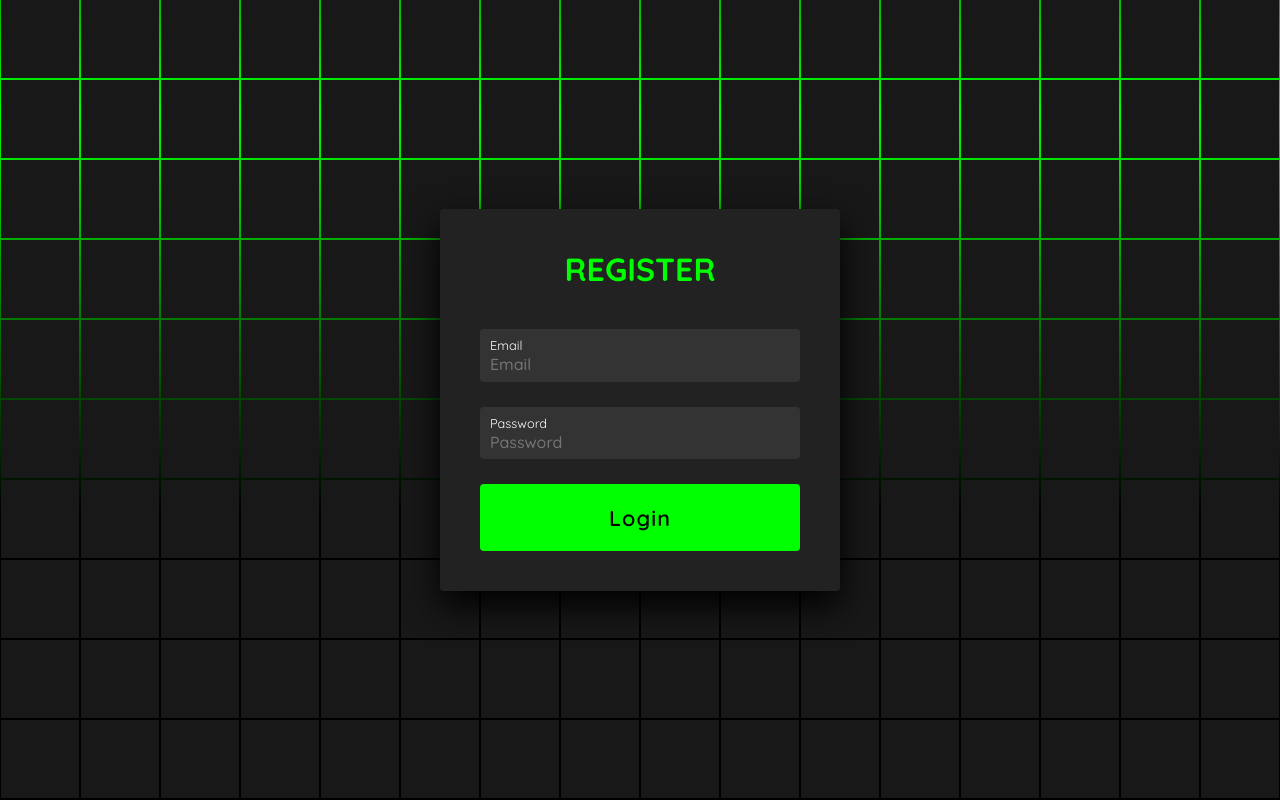
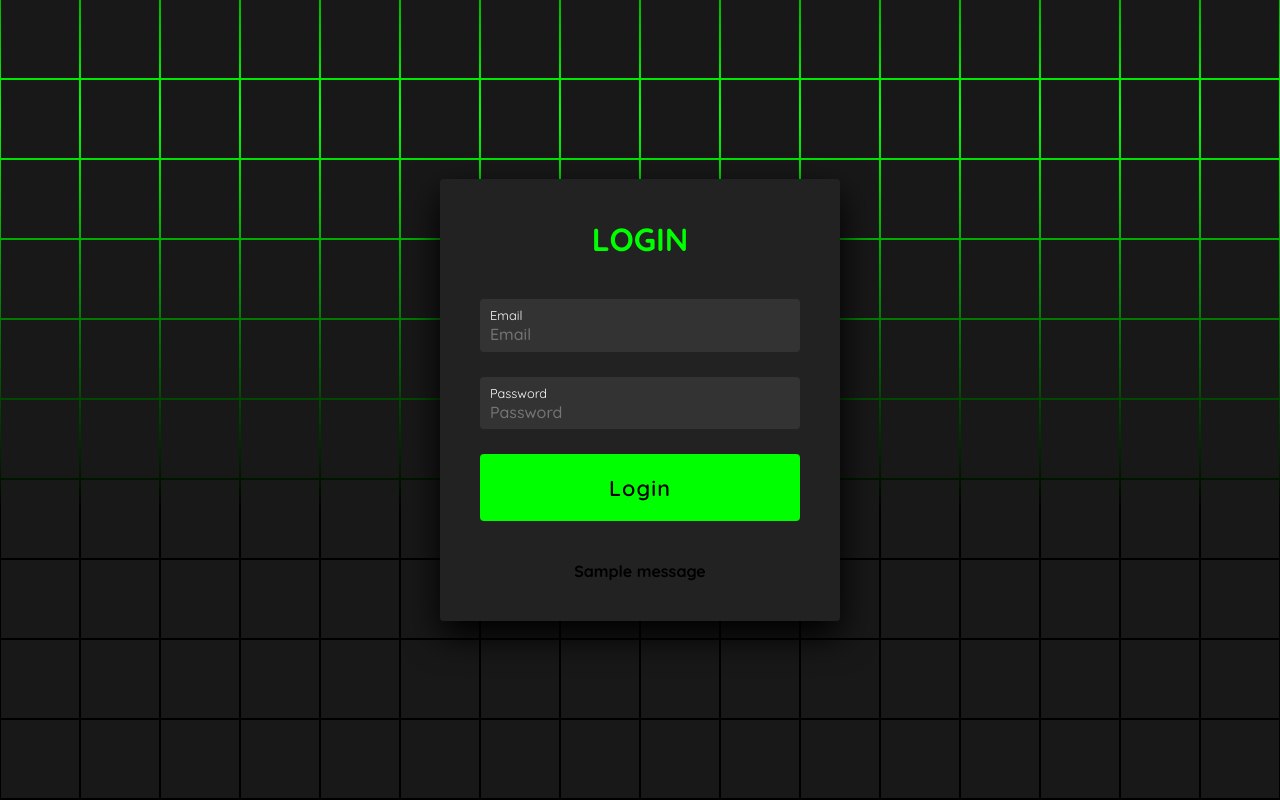
Before and after one commit to Andry925/Library_app, a Django app: page /login/ in a window 1280 px wide. Run offline with Django 5.2, Linux system fonts and the light colour scheme; tables that the repository leaves empty hold one stand-in row (values such as "Sample post"); one stand-in notice (Sample message) is shown.

Commit message:
Adding error handling for login

```diff
--- a/library/accounts/templates/accounts/login.html
+++ b/library/accounts/templates/accounts/login.html
@@ -7,7 +7,7 @@
 
   <div class="content">
 
-    <h2>Register</h2>
+    <h2>Login</h2>
 
     <form action="{% url 'login' %}" class="form" method="post">
       {% csrf_token %}
@@ -26,6 +26,12 @@
         <input type="submit" value="Login">
 
       </div>
+    </form>
+    <div class="errors">
+      {% if messages %} {% for error_message in messages %}
+      <strong>{{error_message}}</strong>
+      {% endfor %} {% endif %}
+    </div>
 
   </div>
 
--- a/library/accounts/views.py
+++ b/library/accounts/views.py
@@ -2,6 +2,7 @@ from django.contrib.auth import authenticate, login, logout
 from django.shortcuts import render, redirect
 from django.contrib.auth.decorators import login_required
 from django.utils.decorators import method_decorator
+from django.contrib import messages
 from django.views import View
 from .utils import manage_user
 from .forms import UserForm
@@ -45,6 +46,8 @@ class LoginView(View):
         if user:
             login(request, user)
             return self.determine_appropriate_profile(request)
+        error_message = "User with these credentials does not exist"
+        messages.error(request, error_message)
         return render(request, self.template_name)
 
     def determine_appropriate_profile(self, request):
```
